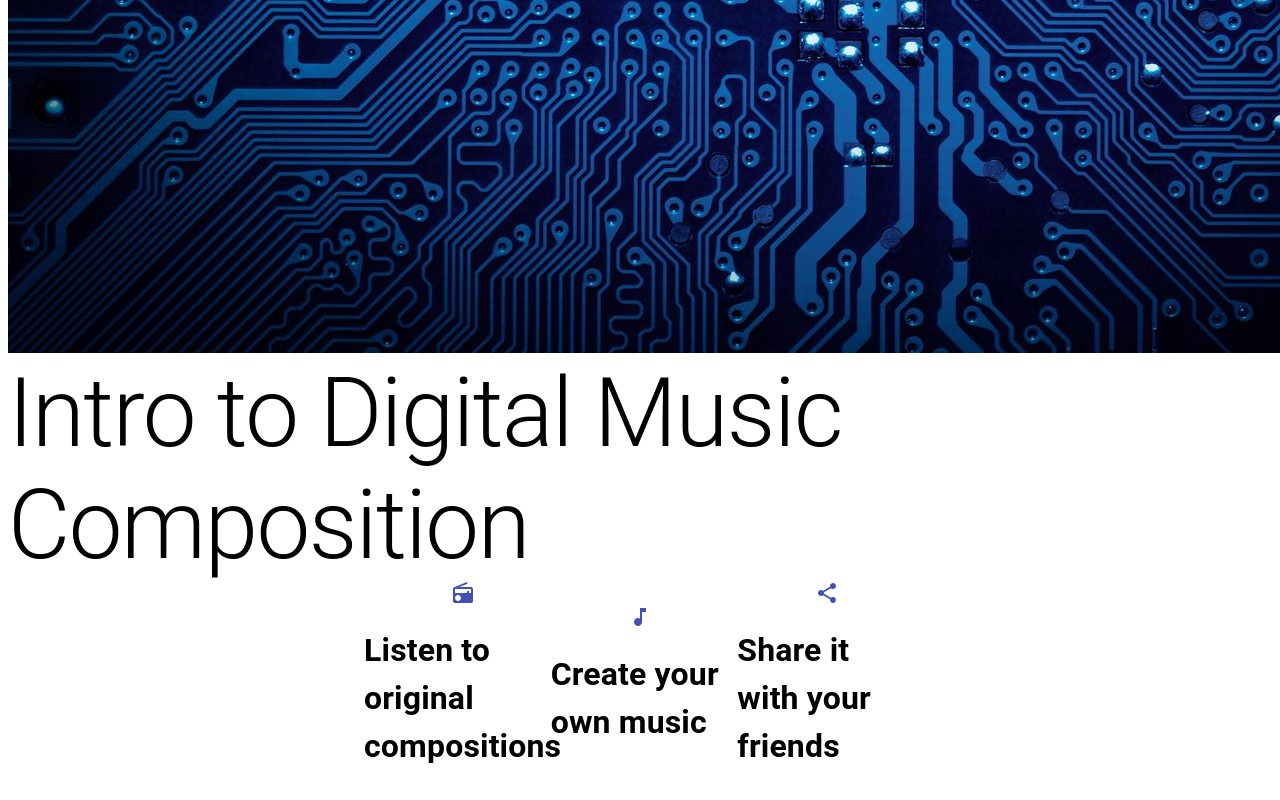
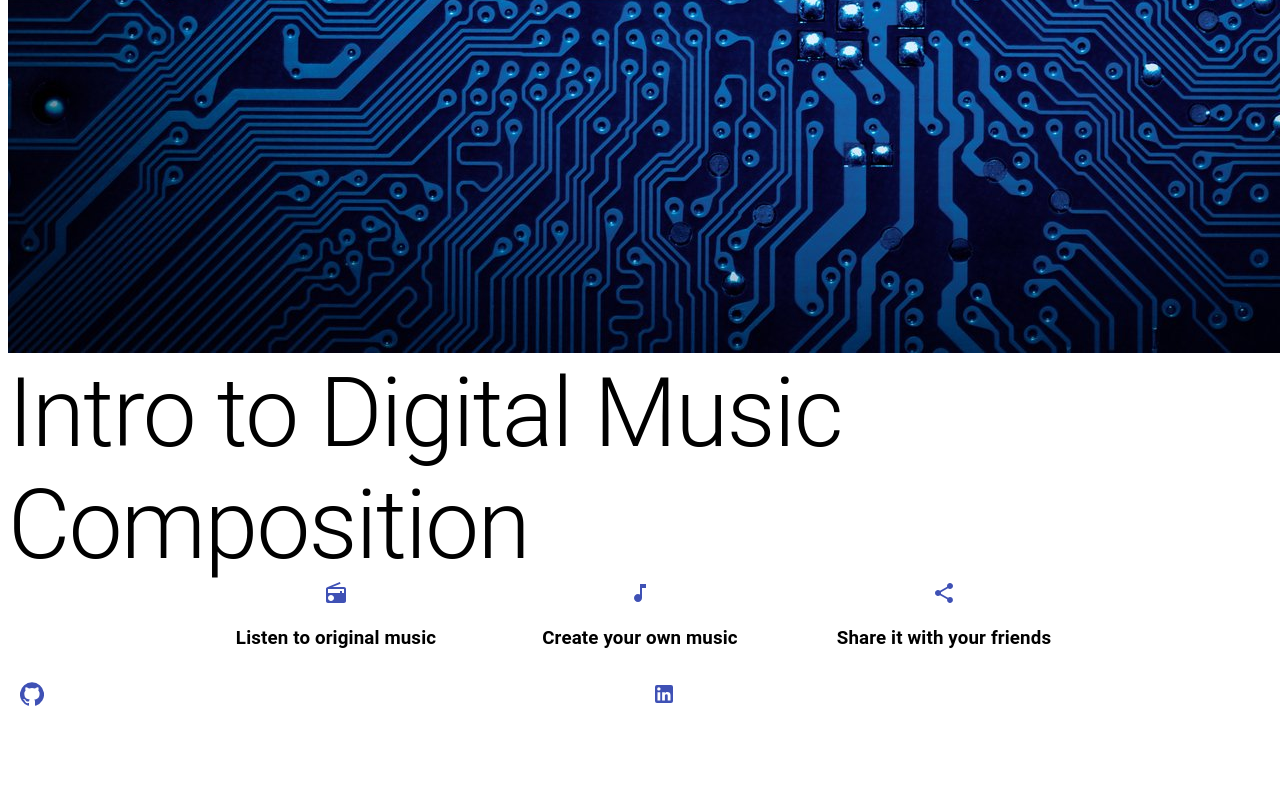
Before and after one commit to crvlwanek/digital-music, a React app in the folder frontend/: page / in a window 1280 px wide. Shown: the part 1253-2053 px from the top of the page. After the commit the page ends 1985 px from the top, so only its background shows below. Built offline with nearby package versions, Linux system fonts and the light colour scheme; the HTML template or start-up script is replaced by a standard one.

Commit message:
Add footer component

```diff
--- /dev/null
+++ b/frontend/src/components/Footer.js
@@ -0,0 +1,30 @@
+import React from "react";
+import { Link, Grid, IconButton } from '@material-ui/core';
+import GitHubIcon from '@material-ui/icons/GitHub';
+import LinkedInIcon from '@material-ui/icons/LinkedIn';
+
+function Footer() {
+    return (
+        <footer>
+        <Grid className="social-text" container direction="row" justify="center" alignItems="center">
+            <Grid item xs={6} className="social-item">
+            <IconButton aria-label="home">
+            <Link href="https://github.com/crvlwanek/digital-music">
+            <GitHubIcon />
+            </Link>
+            </IconButton>
+            </Grid>
+            <Grid item xs={6} className="social-item">
+            <IconButton aria-label="home">
+            <Link href="https://www.linkedin.com/in/chris-van-lanen-wanek-63b91514b/">
+            <LinkedInIcon />
+            </Link>
+            </IconButton>
+            </Grid>
+        </Grid>
+        </footer>
+
+    )
+}
+
+export default Footer;
--- a/frontend/src/components/HomePage.js
+++ b/frontend/src/components/HomePage.js
@@ -9,15 +9,15 @@ function HomePage() {
     return (
         <div>
             <Banner />
-            <Container maxWidth="sm">
-            <Grid className="itemRow" container spacing={1} direction="row" justify="center" alignItems="center">
+            <Container maxWidth="md">
+            <Grid className="itemRow" container direction="row" justify="center" alignItems="center">
                 <Grid className="gridRow" item xs={12} md={4}>
                     <Typography>
                         <Grid container direction="column" justify="center" alignItems="center">
                             <RadioIcon color="primary" className="icon"/>
-                            <h1 className="icon-text">
-                            Listen to original compositions
-                            </h1>
+                            <h3 className="icon-text">
+                            Listen to original music
+                            </h3>
 
                         </Grid>
                     </Typography>
@@ -26,9 +26,9 @@ function HomePage() {
                     <Typography>
                         <Grid container direction="column" justify="center" alignItems="center">
                             <MusicNote color="primary" className="icon"/>
-                            <h1 className="icon-text">
+                            <h3 className="icon-text">
                                 Create your own music
-                            </h1>
+                            </h3>
                         </Grid>
                     </Typography>
                 </Grid>
@@ -36,9 +36,9 @@ function HomePage() {
                     <Typography>
                         <Grid container direction="column" justify="center" alignItems="center">
                             <ShareIcon color="primary" className="icon"/>
-                            <h1 className="icon-text">
+                            <h3 className="icon-text">
                             Share it with your friends
-                            </h1>
+                            </h3>
                         </Grid>
                     </Typography>
                 </Grid>
--- a/frontend/src/components/Navbar.js
+++ b/frontend/src/components/Navbar.js
@@ -64,7 +64,7 @@ function Navbar() {
                 {navLinks.map(({ title, path }) => (
                   <Link href={path} key={title} className={classes.linkText}>
                     <ListItem button>
-                      <ListItemText primary={title} />
+                      <ListItemText className="navbarLinkText" primary={title} />
                     </ListItem>
                   </Link>
                 ))}
--- a/frontend/src/index.js
+++ b/frontend/src/index.js
@@ -1,12 +1,14 @@
 import React from "react";
 import ReactDOM from "react-dom";
 import App from "./components/App";
-import Navbar from "./components/Navbar"
+import Navbar from "./components/Navbar";
+import Footer from "./components/Footer";
 
 ReactDOM.render(
     <div>
         <Navbar />
         <App />
+        <Footer />
     </div>,
     document.getElementById("app")
 );
--- a/frontend/static/css/index.css
+++ b/frontend/static/css/index.css
@@ -15,12 +15,20 @@ body {
 header.navbar {
     background-color: #f6f6f6;
     color: black;
+    font-weight: 900;
 }
 .title {
     padding-left: 2rem;
     font-weight: 900;
 }
 
+p.title {
+    color: black;
+    font-weight: 900;
+}
+div.navbarLinkText span {
+    font-weight: 500;
+}
 .logo {
     width: 2rem;
     height: 2rem;
@@ -53,7 +61,7 @@ header.navbar {
 
 /* 2nd Section  */
 .itemRow {
-    padding-top: 300px;
+    padding-top: 330px;
     text-align: center;
 }
 .icon {
@@ -61,10 +69,32 @@ header.navbar {
 }
 .icon-text {
     margin-top: 50px;
-    margin-bottom: 60px;
+    margin-bottom: 50px;
     color: grey;
-    font-size: 1.5rem;
+    font-size: 1rem;
+    font-weight: 300;
+    letter-spacing: 0.5px;
 }
 .gridRow {
-    padding-bottom: 40px;
+    padding-bottom: 10px;
 }
+/* Footer section */
+footer {
+    height: 100px;
+    background-color: #cdd0cb;
+    color: #495464;
+    width: 100%;
+}
+div.social-text {
+    text-align: center;
+    height: inherit;
+    padding: 0 40% 0;
+    width: 100%;
+}
+.social-item {
+    color: inherit;
+    align-items: center;
+}
+a.MuiTypography-colorPrimary {
+    color: grey;
+}
```
Also changed, not shown: frontend/static/frontend/main.js, frontend/static/frontend/main.js.LICENSE.txt.
